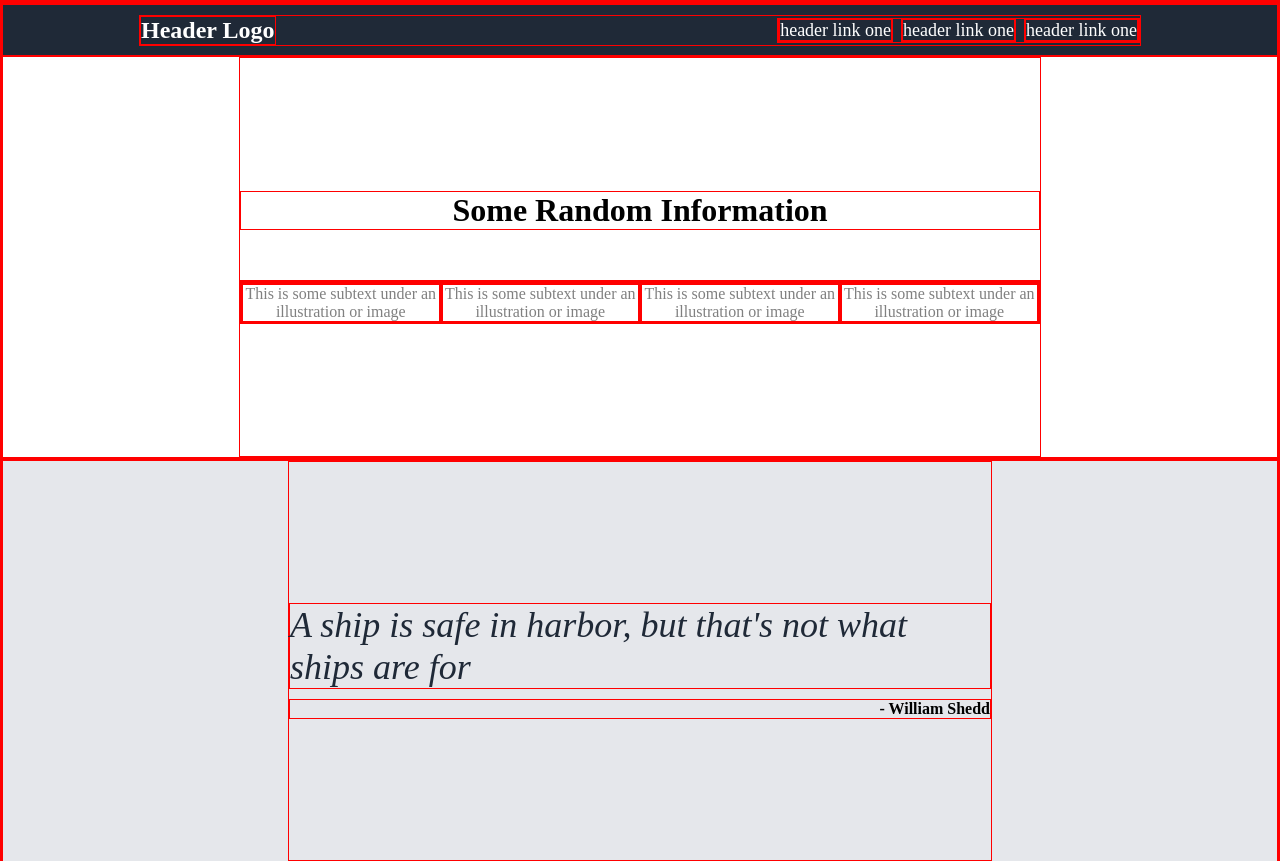
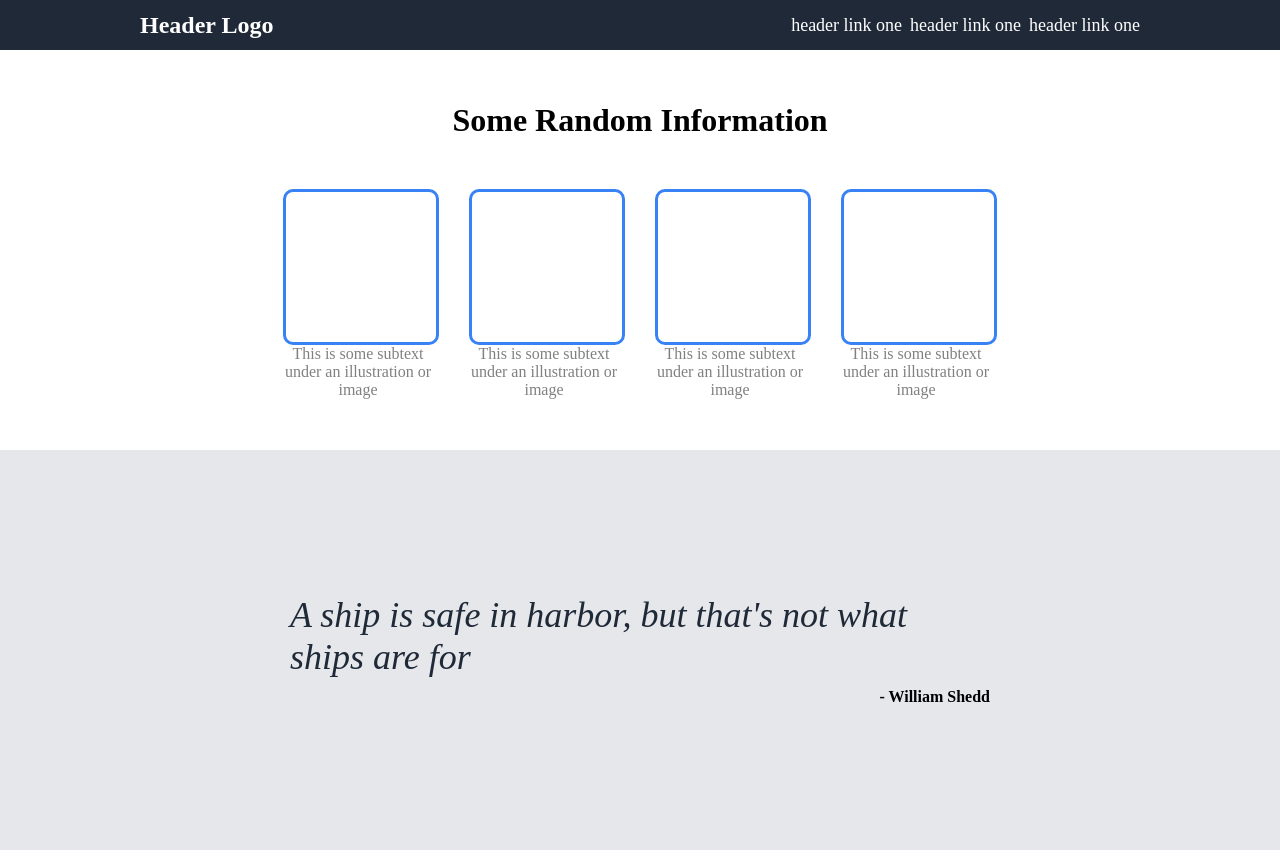
Before and after one commit to neodymiummm/Landing-Page, a plain HTML site: page index.html in a window 1280 px wide. Shown: the top 861 px of the page. Drawn offline with Linux system fonts and the light colour scheme.

Commit message:
I accidentally put the info content under greeting! I've gone ahead and fixed that

```diff
--- a/index.html
+++ b/index.html
@@ -19,9 +19,13 @@
         </div>
 
         <div class="greeting">
+
+        </div>
+
+        <div class="info">
             <div class="container">
-                <div class="greeting-title">Some Random Information</div>
-                <div class="greeting-pic">
+                <div class="info-title">Some Random Information</div>
+                <div class="info-pic">
                     <div class="blurb">
                         <div class="img"></div>
                         <div class="text">This is some subtext under an illustration or image</div>
@@ -43,10 +47,6 @@
                     </div>
                 </div>
             </div>
-        </div>
-
-        <div class="info">
-
         </div>
 
         <div class="quote">
--- a/style.css
+++ b/style.css
@@ -59,14 +59,18 @@ a {
 
 /* Greeting */
 
-.greeting {
+/* ******* */
+
+/* Info */
+
+.info {
     background-color: white;
     height: 400px;
     display: flex;
     justify-content: center;
 }
 
-.greeting .container {
+.info .container {
     flex-grow: 0;
     flex-basis: 800px;
     display: flex;
@@ -75,27 +79,37 @@ a {
     gap: 50px;
 }
 
-.greeting-title {
+.info-title {
     text-align: center;
     font-size: 32px;
     font-weight: 900;
 }
 
-.greeting-pic {
+.info-pic {
     display: flex;
+    justify-content: center;
+    gap: 30px;
 }
 
-.greeting .blurb {
+.info .blurb {
     text-align: center;
 }
 
-.greeting .text {
+.info .img {
+    width: 150px;
+    height: 150px;
+    border: 3px solid #3882F6;
+    border-radius: 10px;
+}
+
+.info .text {
+    width: 150px;
     color: gray;
 }
 
 /* ******* */
 
-/* Header */
+/* Quote */
 
 .quote {
     background-color: #E5E7EB;
@@ -196,4 +210,4 @@ a {
 
 /* ******* */
 
-* { border: 1px solid red; }
+/* * { border: 1px solid red; } */
```
